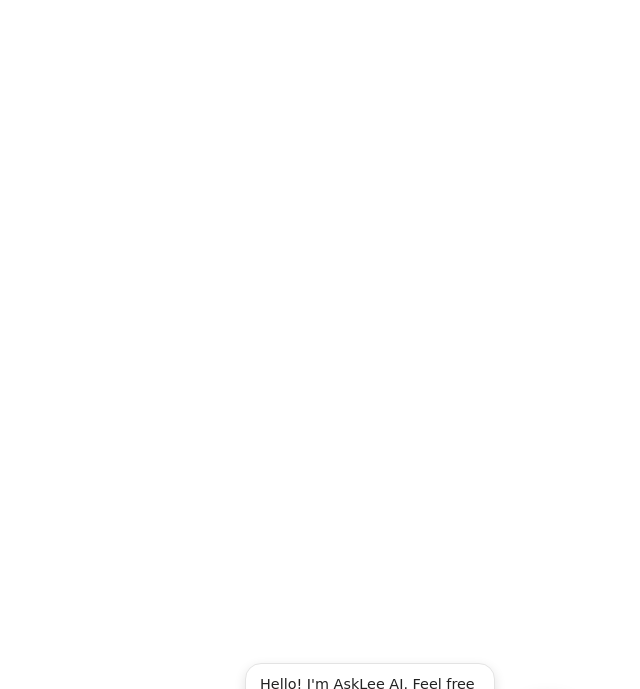
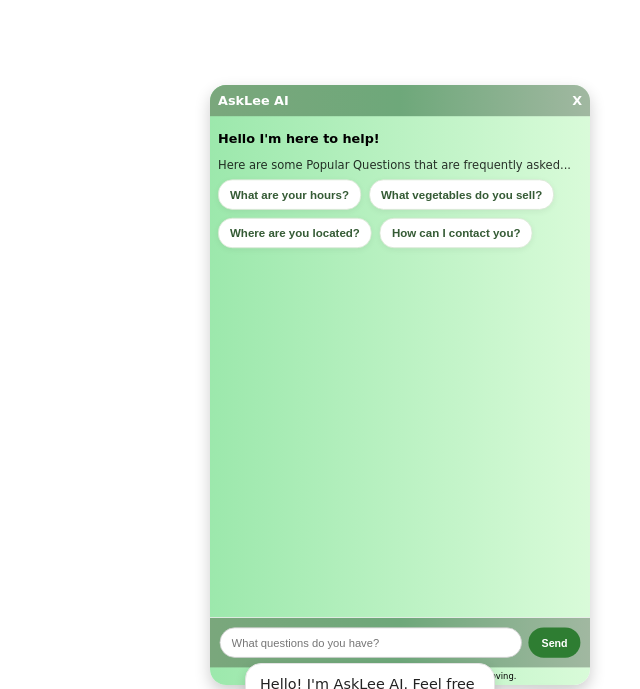
Before and after one commit to LeeBoy-Hmong/chatbot, a website: page frontend/index.html in a window 1280 px wide. Shown: the top 689 px of the page, without its empty margins (640-1280 px from the left). Drawn offline with Linux system fonts and the light colour scheme.

Commit message:
Create backdrop-filterto remove transparent background.

```diff
--- a/frontend/style.css
+++ b/frontend/style.css
@@ -82,13 +82,17 @@ body {
   right: 50px;
   width: 475px;
   height: 750px;
-  background: linear-gradient(to right, #9ce8ac, #d9fbd9 );
+  background: linear-gradient(to right, #9ce8ac, #d9fbd9 ) !important;
   border-radius: 20px;
   box-shadow: 0 8px 20px rgba(0,0,0,0.2);
   display: flex;
   flex-direction: column;
   overflow: hidden;
-  opacity: 1;
+  opacity: 1 !important;
+
+  backdrop-filter: none !important;  /* Forces the element to be solid - Remove transparency bleed through*/
+  -webkit-backdrop-filter: none !important;
+
   transform: scale(1);
   transform-origin: bottom right;
   transition: transform 0.4s cubic-bezier(.34,1.56,.64,1), opacity 0.3s ease;
```
